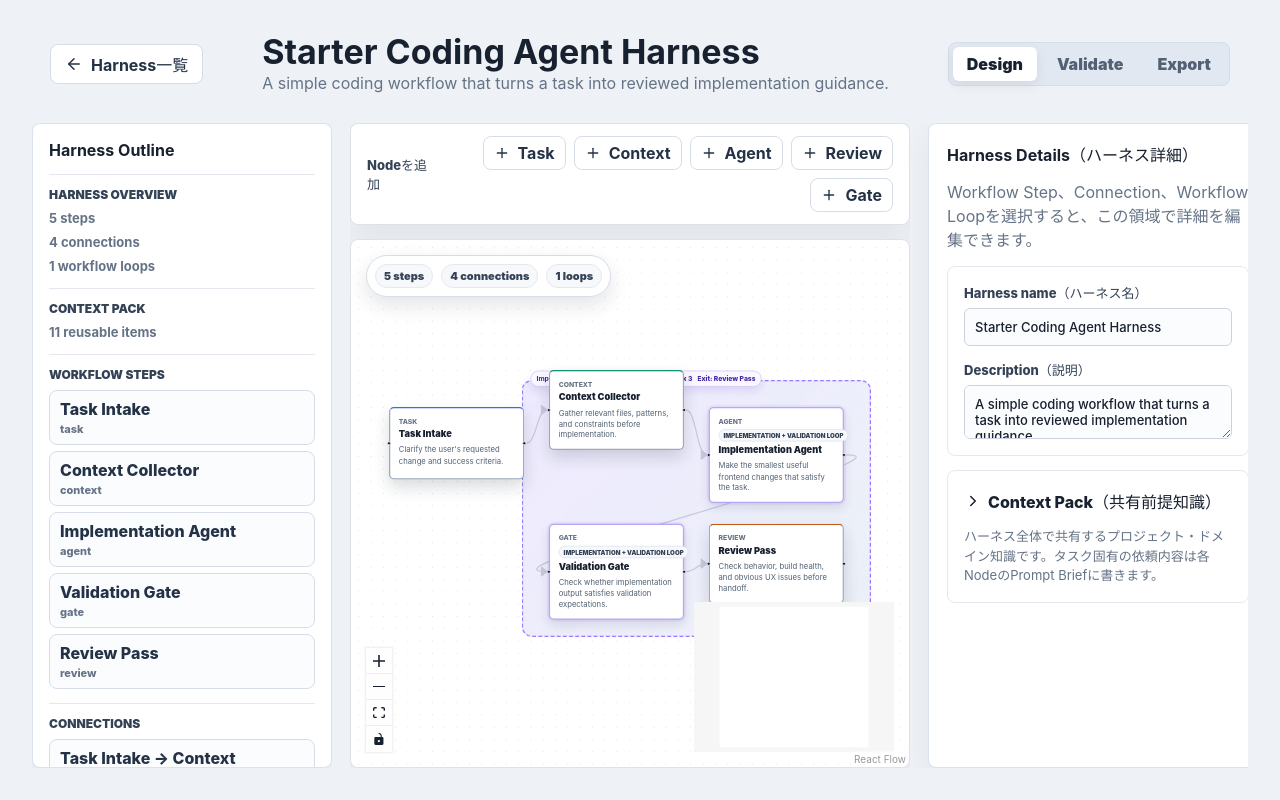
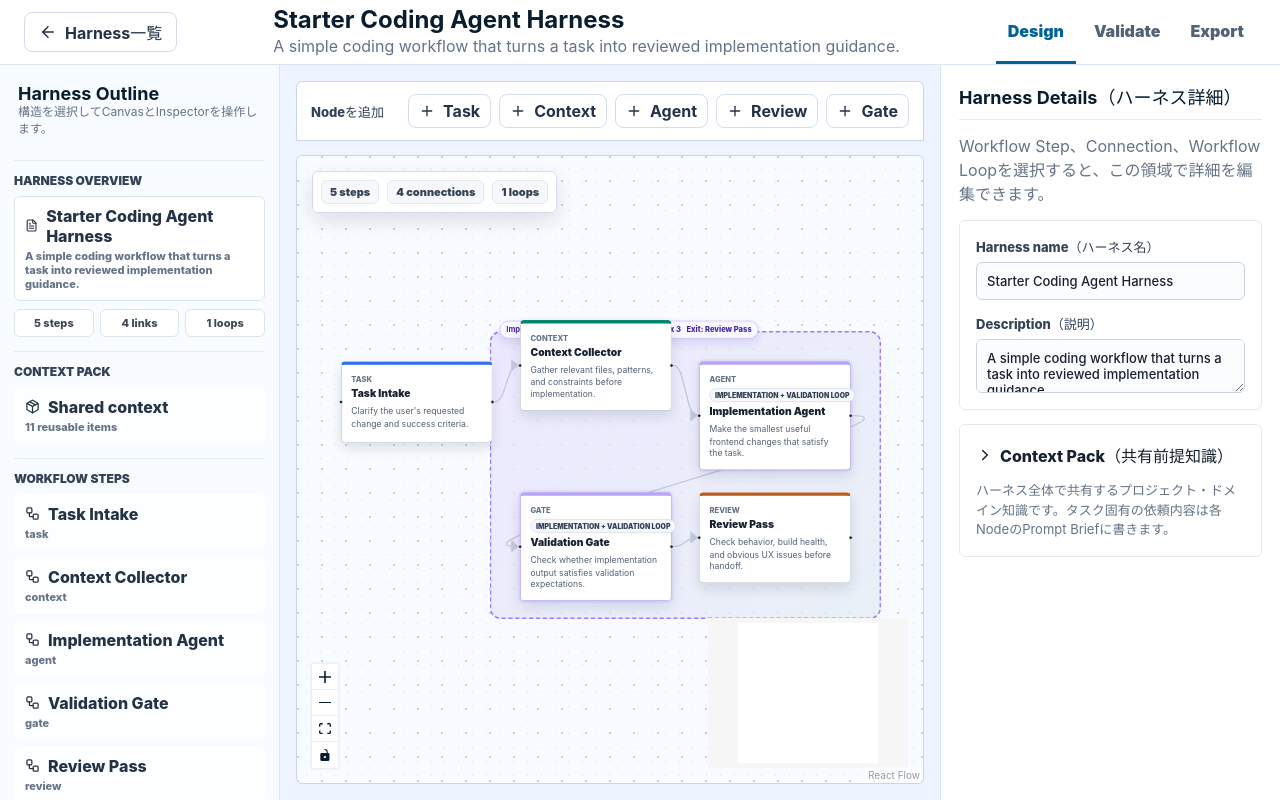
Before and after one commit to tonny-lec/harness-studio, a React (Vite) app: page / in a window 1280 px wide. Both pictures are taken after a click on the button 341 px from the left and 211 px from the top of the page. Built offline with nearby package versions, Linux system fonts and the light colour scheme.

Commit message:
Refresh design workspace styling from Stitch

```diff
--- a/src/App.tsx
+++ b/src/App.tsx
@@ -84,6 +84,12 @@ export default function App() {
     setSelectedLoopId(loopId);
   };
 
+  const handleSelectHarnessDetails = () => {
+    selectNode(null);
+    selectEdge(null);
+    setSelectedLoopId(null);
+  };
+
   const handleAddLoop = () => {
     const loopId = addWorkflowLoop();
     if (loopId) {
@@ -130,6 +136,7 @@ export default function App() {
               selectedNodeId={selectedNodeId}
               selectedEdgeId={selectedEdgeId}
               selectedLoopId={selectedLoopId}
+              onSelectHarnessDetails={handleSelectHarnessDetails}
               onSelectNode={handleSelectNode}
               onSelectEdge={handleSelectEdge}
               onSelectLoop={handleSelectLoop}
--- a/src/components/HarnessOutline.tsx
+++ b/src/components/HarnessOutline.tsx
@@ -1,4 +1,13 @@
-import { Plus } from "lucide-react";
+import {
+  Cable,
+  FileOutput,
+  FileText,
+  Package,
+  Plus,
+  Repeat2,
+  ShieldAlert,
+  Workflow,
+} from "lucide-react";
 import type { Harness, HarnessValidationIssue } from "../types/harness";
 
 type HarnessOutlineProps = {
@@ -7,6 +16,7 @@ type HarnessOutlineProps = {
   selectedNodeId: string | null;
   selectedEdgeId: string | null;
   selectedLoopId: string | null;
+  onSelectHarnessDetails: () => void;
   onSelectNode: (nodeId: string) => void;
   onSelectEdge: (edgeId: string) => void;
   onSelectLoop: (loopId: string) => void;
@@ -34,6 +44,7 @@ export function HarnessOutline({
   selectedNodeId,
   selectedEdgeId,
   selectedLoopId,
+  onSelectHarnessDetails,
   onSelectNode,
   onSelectEdge,
   onSelectLoop,
@@ -48,18 +59,42 @@ export function HarnessOutline({
 
   return (
     <section className="harness-outline-panel">
-      <h2>Harness Outline</h2>
+      <div className="outline-header">
+        <div>
+          <h2>Harness Outline</h2>
+          <p>構造を選択してCanvasとInspectorを操作します。</p>
+        </div>
+      </div>
 
       <section className="outline-section">
         <h3>Harness Overview</h3>
-        <p>{harness.nodes.length} steps</p>
-        <p>{harness.edges.length} connections</p>
-        <p>{harness.loops.length} workflow loops</p>
+        <button
+          className="outline-item outline-item-primary"
+          type="button"
+          onClick={onSelectHarnessDetails}
+        >
+          <span>
+            <FileText size={15} aria-hidden="true" />
+            {harness.name}
+          </span>
+          <small>{harness.description || "説明なし"}</small>
+        </button>
+        <div className="outline-metrics" aria-label="Harness summary">
+          <span>{harness.nodes.length} steps</span>
+          <span>{harness.edges.length} links</span>
+          <span>{harness.loops.length} loops</span>
+        </div>
       </section>
 
       <section className="outline-section">
         <h3>Context Pack</h3>
-        <p>{contextPackCount} reusable items</p>
+        <button className="outline-item" type="button" onClick={onSelectHarnessDetails}>
+          <span>
+            <Package size={15} aria-hidden="true" />
+            Shared context
+          </span>
+          <small>{contextPackCount} reusable items</small>
+        </button>
       </section>
 
       <section className="outline-section">
@@ -72,7 +107,10 @@ export function HarnessOutline({
               key={node.id}
               onClick={() => onSelectNode(node.id)}
             >
-              <span>{node.name}</span>
+              <span>
+                <Workflow size={15} aria-hidden="true" />
+                {node.name}
+              </span>
               <small>{node.type}</small>
             </button>
           ))}
@@ -90,6 +128,7 @@ export function HarnessOutline({
               onClick={() => onSelectEdge(edge.id)}
             >
               <span>
+                <Cable size={15} aria-hidden="true" />
                 {nodeName(harness, edge.source)} → {nodeName(harness, edge.target)}
               </span>
               <small>{edge.handoff?.kind ?? "normal"}</small>
@@ -114,7 +153,10 @@ export function HarnessOutline({
               key={loop.id}
               onClick={() => onSelectLoop(loop.id)}
             >
-              <span>{loop.name}</span>
+              <span>
+                <Repeat2 size={15} aria-hidden="true" />
+                {loop.name}
+              </span>
               <small>
                 {loop.nodeIds.length} nodes / max {loop.maxIterations}
               </small>
@@ -127,7 +169,10 @@ export function HarnessOutline({
       <section className="outline-section">
         <h3>Validation Issues</h3>
         <button className="outline-item" type="button" onClick={onOpenValidate}>
-          <span>{issues.length} issues</span>
+          <span>
+            <ShieldAlert size={15} aria-hidden="true" />
+            {issues.length} issues
+          </span>
           <small>Open Validate</small>
         </button>
       </section>
@@ -135,7 +180,10 @@ export function HarnessOutline({
       <section className="outline-section">
         <h3>Exports</h3>
         <button className="outline-item" type="button" onClick={onOpenExport}>
-          <span>Blueprint / Prompts</span>
+          <span>
+            <FileOutput size={15} aria-hidden="true" />
+            Blueprint / Prompts
+          </span>
           <small>Open Export</small>
         </button>
       </section>
--- a/src/styles.css
+++ b/src/styles.css
@@ -1,6 +1,6 @@
 :root {
-  color: #18212f;
-  background: #eef1f5;
+  color: #091d2e;
+  background: #f7f9ff;
   font-family:
     Inter,
     ui-sans-serif,
@@ -49,8 +49,9 @@ button {
   flex-direction: column;
   height: 100dvh;
   min-height: 0;
-  padding: 32px;
+  padding: 0;
   overflow: hidden;
+  background: #f7f9ff;
 }
 
 .list-header,
@@ -66,6 +67,12 @@ button {
 .studio-header {
   flex-shrink: 0;
   width: 100%;
+  max-width: none;
+  min-height: 64px;
+  margin: 0;
+  padding: 0 24px;
+  background: white;
+  border-bottom: 1px solid #dbe5ef;
 }
 
 h1,
@@ -75,7 +82,7 @@ p {
 }
 
 h1 {
-  font-size: 34px;
+  font-size: 24px;
   line-height: 1.15;
 }
 
@@ -186,37 +193,39 @@ h2 {
 .workspace-tabs {
   display: inline-flex;
   gap: 6px;
-  padding: 4px;
-  background: #e2e8f2;
-  border: 1px solid #d6dde8;
-  border-radius: 8px;
+  padding: 0;
+  background: transparent;
+  border: 0;
+  border-radius: 0;
 }
 
 .workspace-tab {
-  min-height: 34px;
-  padding: 0 14px;
+  min-height: 64px;
+  padding: 0 12px;
   color: #526173;
   background: transparent;
   border: 0;
-  border-radius: 6px;
+  border-bottom: 3px solid transparent;
+  border-radius: 0;
   font-weight: 900;
 }
 
 .workspace-tab.is-active {
-  color: #18212f;
-  background: white;
-  box-shadow: 0 4px 12px rgba(25, 33, 46, 0.08);
+  color: #006397;
+  background: transparent;
+  border-bottom-color: #006397;
+  box-shadow: none;
 }
 
 .workspace-design-layout {
   display: grid;
-  grid-template-columns: minmax(300px, 340px) minmax(560px, 1fr) minmax(340px, 390px);
-  gap: 18px;
+  grid-template-columns: 280px minmax(560px, 1fr) 340px;
+  gap: 0;
   flex: 1 1 auto;
   width: 100%;
-  max-width: 1480px;
-  max-height: 760px;
-  margin: 0 auto;
+  max-width: none;
+  max-height: none;
+  margin: 0;
   min-height: 0;
   overflow: hidden;
 }
@@ -236,11 +245,15 @@ h2 {
 }
 
 .workspace-left-panel {
+  background: #f8fbff;
+  border-right: 1px solid #dbe5ef;
   overflow: auto;
 }
 
 .workspace-canvas-panel {
   grid-template-rows: auto minmax(0, 1fr);
+  padding: 16px;
+  background: #edf4ff;
   overflow: hidden;
 }
 
@@ -287,13 +300,21 @@ h2 {
 .step-contract-panel {
   background: white;
   border: 1px solid #dce2eb;
-  border-radius: 8px;
+  border-radius: 6px;
   overflow: hidden;
-  box-shadow: 0 10px 30px rgba(25, 33, 46, 0.06);
+  box-shadow: 0 10px 24px rgba(25, 33, 46, 0.05);
 }
 
 .canvas-shell {
   min-height: 420px;
+  border-color: #c8d6e5;
+  box-shadow: inset 0 0 0 1px rgba(0, 99, 151, 0.04);
+}
+
+.canvas-shell .react-flow {
+  background:
+    radial-gradient(circle at 1px 1px, rgba(112, 120, 129, 0.32) 1px, transparent 0), #f8fbff;
+  background-size: 24px 24px;
 }
 
 .metadata-panel {
@@ -389,7 +410,11 @@ h2 {
   align-items: center;
   justify-content: space-between;
   gap: 12px;
-  padding: 12px 16px;
+  padding: 12px 14px;
+  border-color: #c8d6e5;
+  border-bottom-left-radius: 0;
+  border-bottom-right-radius: 0;
+  box-shadow: none;
 }
 
 .node-toolbar div {
@@ -403,14 +428,18 @@ h2 {
   width: 220px;
   min-height: 118px;
   padding: 14px;
-  border: 2px solid #9aa9bd;
-  border-radius: 8px;
+  border: 1px solid #bfc7d2;
+  border-top-width: 5px;
+  border-radius: 6px;
   background: white;
-  box-shadow: 0 12px 26px rgba(20, 29, 43, 0.16);
+  box-shadow: 0 8px 18px rgba(20, 29, 43, 0.12);
 }
 
 .harness-node.is-selected {
-  border-color: #2251d1;
+  border-color: #006397;
+  box-shadow:
+    0 0 0 3px rgba(0, 99, 151, 0.16),
+    0 12px 24px rgba(20, 29, 43, 0.16);
 }
 
 .harness-node.is-in-any-loop {
@@ -550,7 +579,7 @@ h2 {
   padding: 8px;
   background: rgba(255, 255, 255, 0.92);
   border: 1px solid #d6dde8;
-  border-radius: 999px;
+  border-radius: 6px;
   box-shadow: 0 8px 20px rgba(25, 33, 46, 0.12);
 }
 
@@ -559,7 +588,7 @@ h2 {
   color: #344255;
   background: #f7f8fb;
   border: 1px solid #e4e9f0;
-  border-radius: 999px;
+  border-radius: 6px;
   font-size: 11px;
   font-weight: 900;
 }
@@ -571,7 +600,19 @@ h2 {
   padding: 18px;
   height: 100%;
   min-height: 0;
+  background: #ffffff;
+  border: 0;
+  border-left: 1px solid #dbe5ef;
+  border-radius: 0;
+  box-shadow: none;
   overflow: auto;
+}
+
+.side-panel > h2 {
+  padding-bottom: 10px;
+  color: #091d2e;
+  border-bottom: 1px solid #e3edf8;
+  font-size: 18px;
 }
 
 .side-panel .prompt-brief-panel,
@@ -634,14 +675,36 @@ h2 {
 .harness-outline-panel {
   display: grid;
   gap: 14px;
-  padding: 16px;
+  height: 100%;
+  padding: 18px 14px;
+  background: transparent;
+  border: 0;
+  border-radius: 0;
+  box-shadow: none;
+}
+
+.outline-header {
+  display: grid;
+  gap: 4px;
+  padding: 0 4px 8px;
+}
+
+.outline-header h2 {
+  color: #091d2e;
+  font-size: 18px;
+}
+
+.outline-header p {
+  color: #657386;
+  font-size: 12px;
+  line-height: 1.4;
 }
 
 .outline-section {
   display: grid;
   gap: 8px;
-  padding-top: 12px;
-  border-top: 1px solid #e4e9f0;
+  padding: 12px 0 0;
+  border-top: 1px solid #e3edf8;
 }
 
 .outline-section h3 {
@@ -656,6 +719,23 @@ h2 {
   color: #657386;
   font-size: 13px;
   font-weight: 700;
+}
+
+.outline-metrics {
+  display: grid;
+  grid-template-columns: repeat(3, minmax(0, 1fr));
+  gap: 6px;
+}
+
+.outline-metrics span {
+  padding: 6px;
+  color: #3f4850;
+  background: white;
+  border: 1px solid #dbe5ef;
+  border-radius: 6px;
+  font-size: 11px;
+  font-weight: 800;
+  text-align: center;
 }
 
 .outline-heading-row {
@@ -674,19 +754,37 @@ h2 {
   display: grid;
   gap: 3px;
   width: 100%;
-  padding: 8px 10px;
+  padding: 9px 10px;
   text-align: left;
   color: #243246;
-  background: #fbfcfe;
-  border: 1px solid #d6dde8;
-  border-radius: 8px;
+  background: rgba(255, 255, 255, 0.74);
+  border: 1px solid transparent;
+  border-radius: 6px;
   font-weight: 800;
 }
 
+.outline-item:hover {
+  background: white;
+  border-color: #dbe5ef;
+}
+
+.outline-item span {
+  display: flex;
+  align-items: center;
+  gap: 8px;
+  min-width: 0;
+}
+
 .outline-item.is-selected {
-  color: #2251d1;
-  border-color: #8aa2d8;
-  box-shadow: 0 0 0 3px rgba(34, 81, 209, 0.12);
+  color: #006397;
+  background: white;
+  border-color: #92ccff;
+  box-shadow: inset 4px 0 0 #006397;
+}
+
+.outline-item-primary {
+  background: white;
+  border-color: #dbe5ef;
 }
 
 .outline-item small {
```
